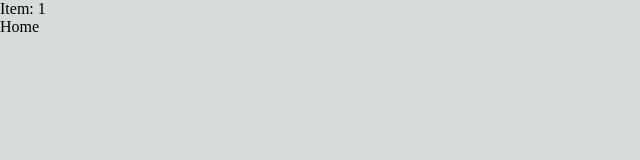
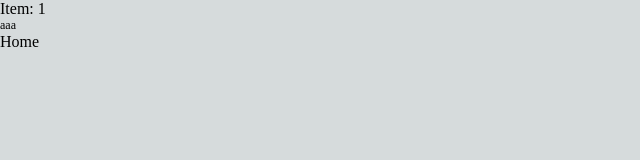
Before and after one commit to yasu-s/nextjs-sample, a Next.js app: page /item/1 in a window 1280 px wide. Shown: the top 160 px of the page, without its empty margins (0-640 px from the left). Built offline with nearby package versions, Linux system fonts and the light colour scheme.

Commit message:
コンポーネント配置

```diff
--- /dev/null
+++ b/src/components/Label/index.module.css
@@ -0,0 +1,3 @@
+.label {
+  font-size: 12px;
+}
--- /dev/null
+++ b/src/components/Label/index.tsx
@@ -0,0 +1,15 @@
+import styles from './index.module.css'
+
+type Props = {
+  /** ラベル */
+  label: string
+}
+
+/**
+ * Label
+ * @param props - props
+ * @returns Label コンポーネント
+ */
+export default function Label(props: Props) {
+  return <div className={styles.label}>{props.label}</div>
+}
--- a/src/pages/item/[id].tsx
+++ b/src/pages/item/[id].tsx
@@ -1,11 +1,13 @@
 import { useRouter } from 'next/router'
 import Link from 'next/link'
+import Label from '@/components/Label'
 
 export default function Page() {
   const router = useRouter()
   return (
     <div>
       <p>Item: {router.query.id}</p>
+      <Label label="aaa" />
       <Link href="/">Home</Link>
     </div>
   )
```
